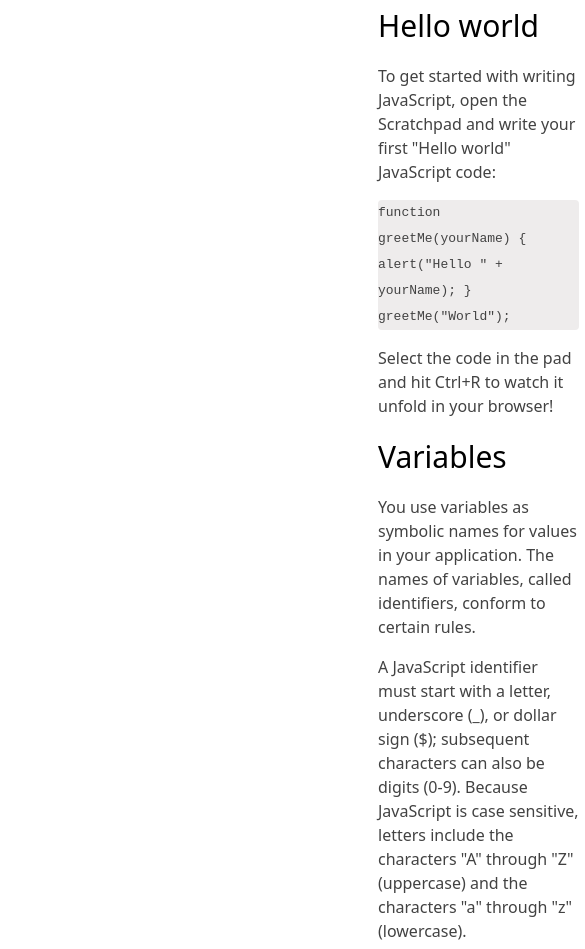
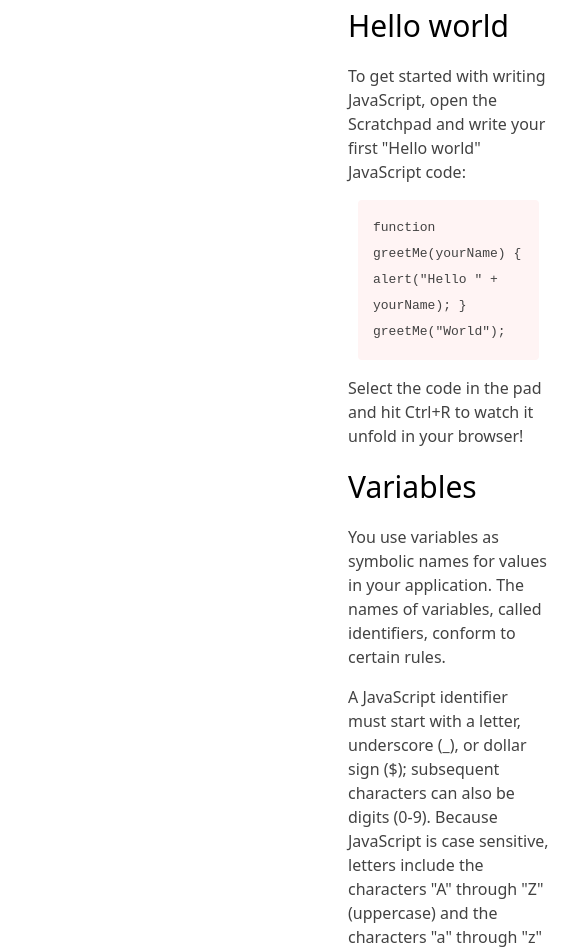
Before and after one commit to srenessa/freecodecamp-build-technical-documentation-page, a plain HTML site: page index.html in a window 390 px wide. Shown: the part 4701-5650 px from the top of the page, 585 px wide, since content can reach past the window. Drawn offline with Linux system fonts and the light colour scheme.

Commit message:
iniciando responsividade

```diff
--- a/style.css
+++ b/style.css
@@ -58,7 +58,7 @@ header {
 #main-doc {
     position: absolute;
     margin-bottom: 110px;
-    margin-left: 350px;
+    margin-left: 320px;
     padding: 20px;
 }
 
@@ -72,7 +72,7 @@ section li {
 
 code {
     display: block;
-    background-color: rgb(238, 236, 236);
+    background-color: rgb(255, 244, 244);
     text-align: left;
     white-space: pre-line;
     border-radius: 4px;
@@ -80,4 +80,12 @@ code {
     position: relative;
     word-break: normal;
     word-wrap: normal;
+    padding: 15px;
+    margin: 10px;
 }
+
+@media(min-width:940px){
+#main-doc{
+white-space: nowrap;
+}
+}
```
